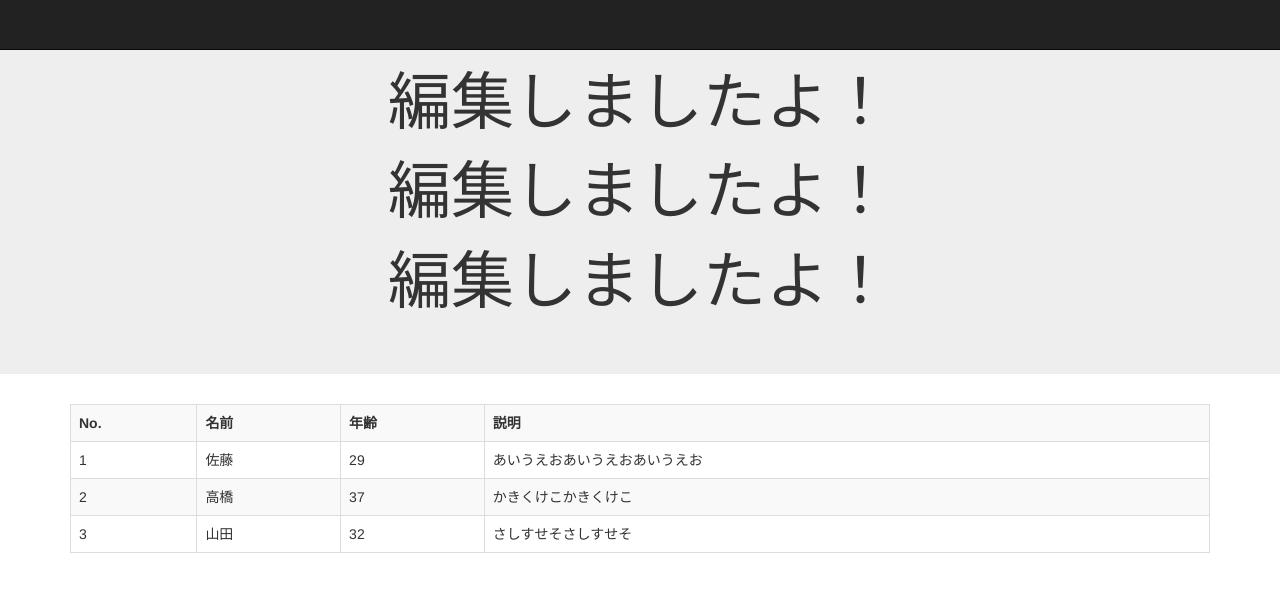
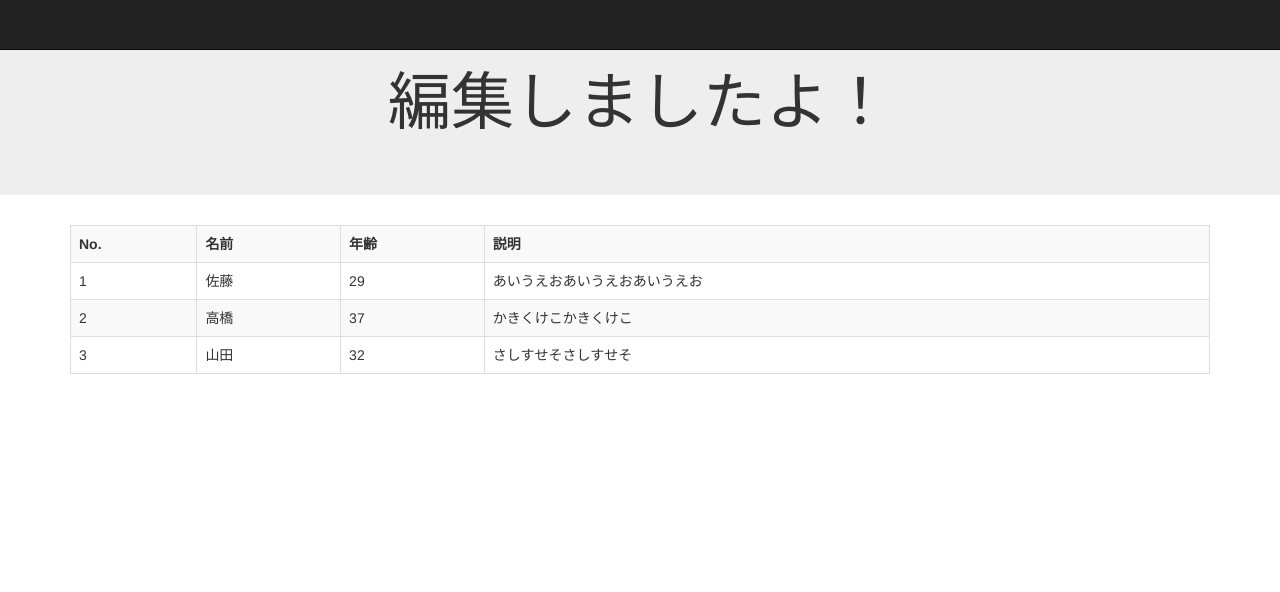
Before and after one commit to indexGH/HelloGithub, a plain HTML site: page index.html in a window 1280 px wide. Drawn offline with nearby package versions, Linux system fonts and the light colour scheme.

Commit message:
revise index

```diff
--- /dev/null
+++ b/index.css
@@ -0,0 +1 @@
+@charset "utf-8";
--- a/index.html
+++ b/index.html
@@ -12,8 +12,6 @@
     </nav>
     <div class="jumbotron">
       <div class="container text-center">
-        <h1>編集しましたよ！</h1>
-        <h1>編集しましたよ！</h1>
         <h1>編集しましたよ！</h1>
       </div>
     </div>
```
